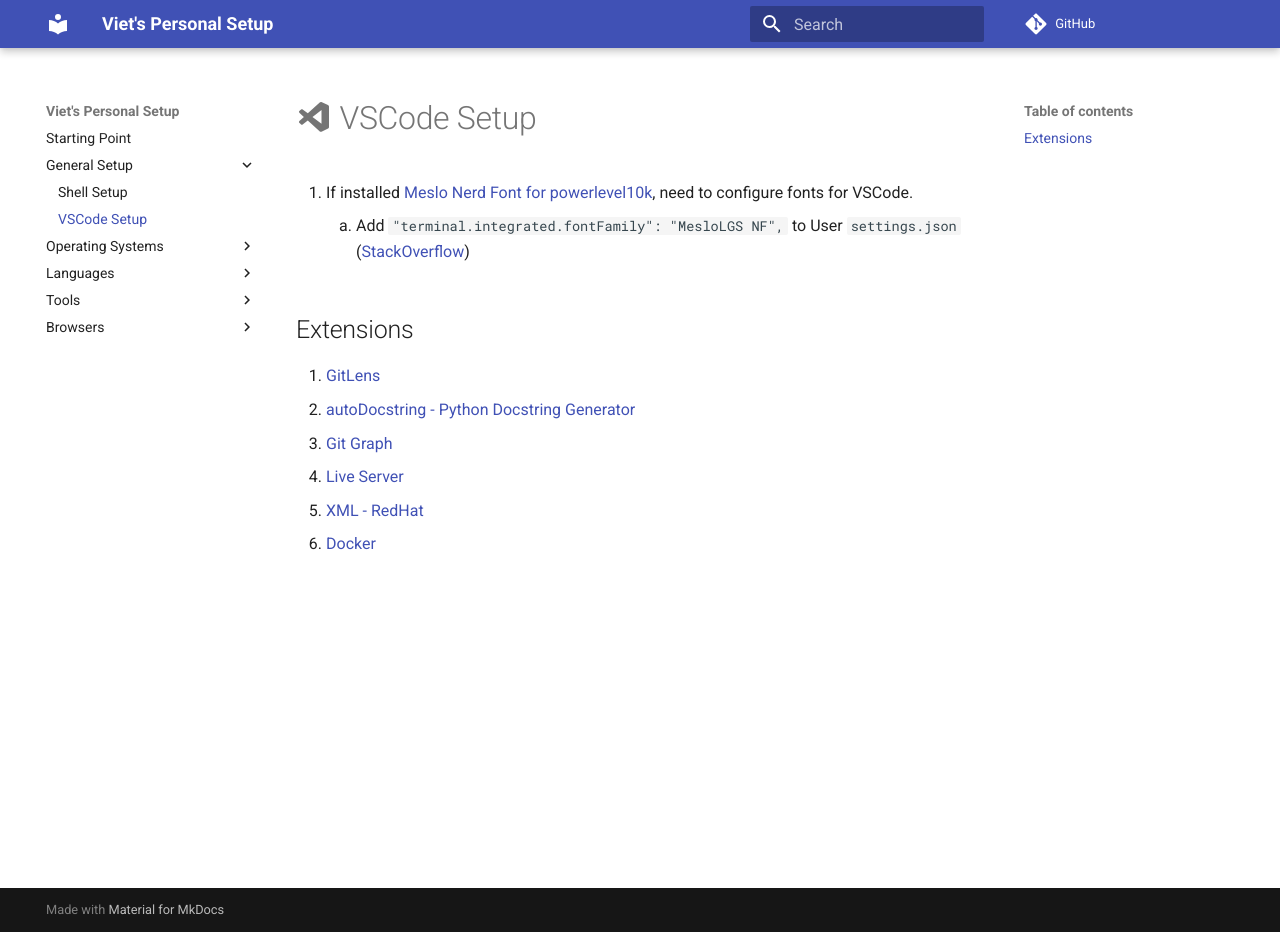
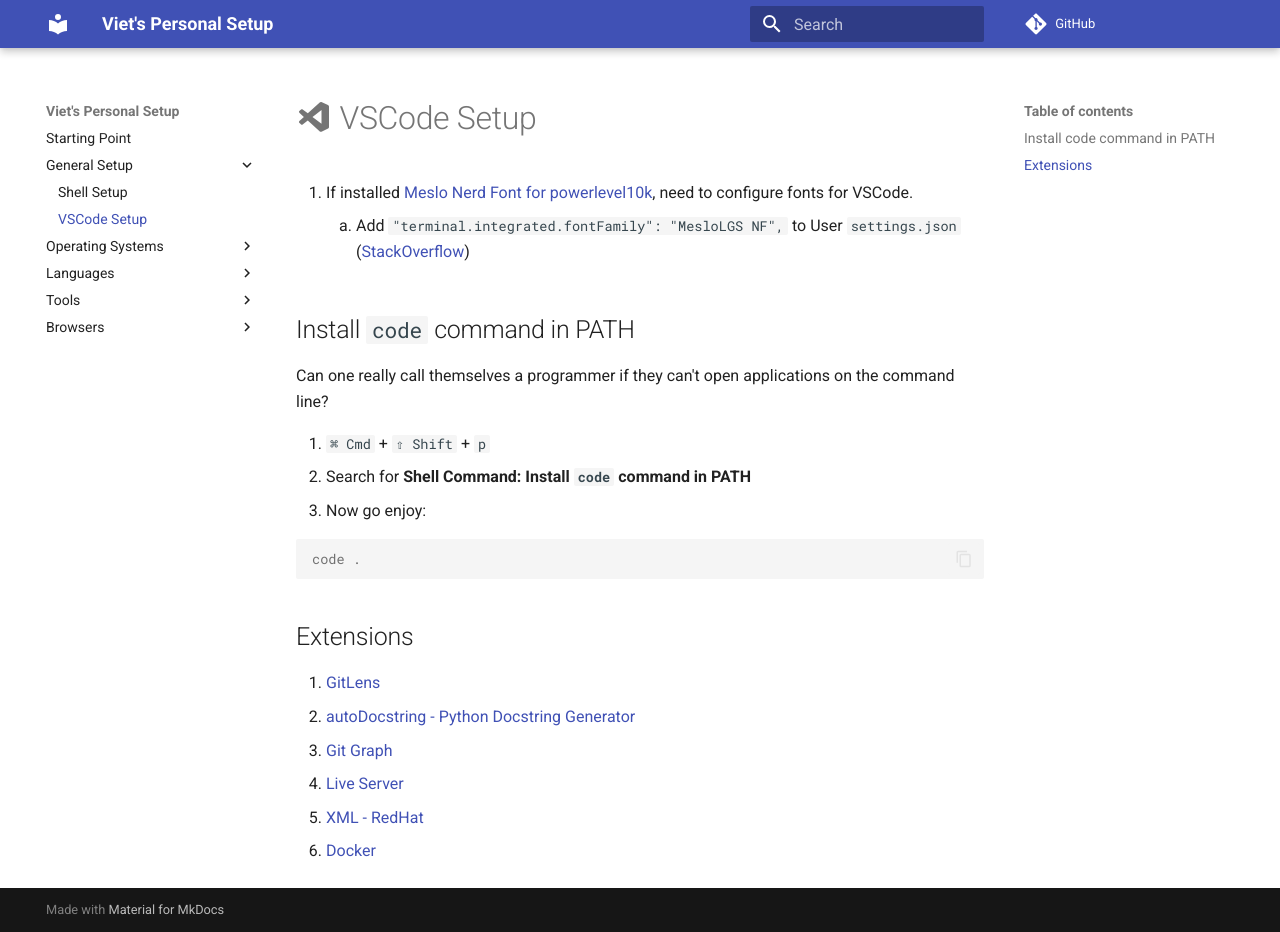
Before and after one commit to VietThan/PersonalSetup, an MkDocs documentation site: the page built from docs/general/vscode-setup.md, in a window 1280 px wide and 932 px high. Built offline with MkDocs 1.6.1 and Material for MkDocs 9.7.7, drawn with Linux system fonts in a browser that asks for light colours; comment, search, counter and statistics services are not loaded.

Commit message:
just a little thing on vscode setup

````diff
--- a/docs/general/vscode-setup.md
+++ b/docs/general/vscode-setup.md
@@ -2,6 +2,18 @@
 
 1. If installed [Meslo Nerd Font for powerlevel10k](https://github.com/romkatv/powerlevel10k?tab=readme-ov-file#meslo-nerd-font-patched-for-powerlevel10k), need to configure fonts for VSCode.
     1. Add `"terminal.integrated.fontFamily": "MesloLGS NF",` to User `settings.json` ([StackOverflow](https://stackoverflow.com/questions/41574169/how-do-i-use-the-meslo-font-for-visual-studio-code))
+
+## Install `code` command in PATH
+
+Can one really call themselves a programmer if they can't open applications on the command line?
+
+1. `⌘ Cmd` + `⇧ Shift` + `p`
+2. Search for **Shell Command: Install `code` command in PATH**
+3. Now go enjoy:
+
+```{ .console .copy }
+code .
+```
 
 ## Extensions
 
````
